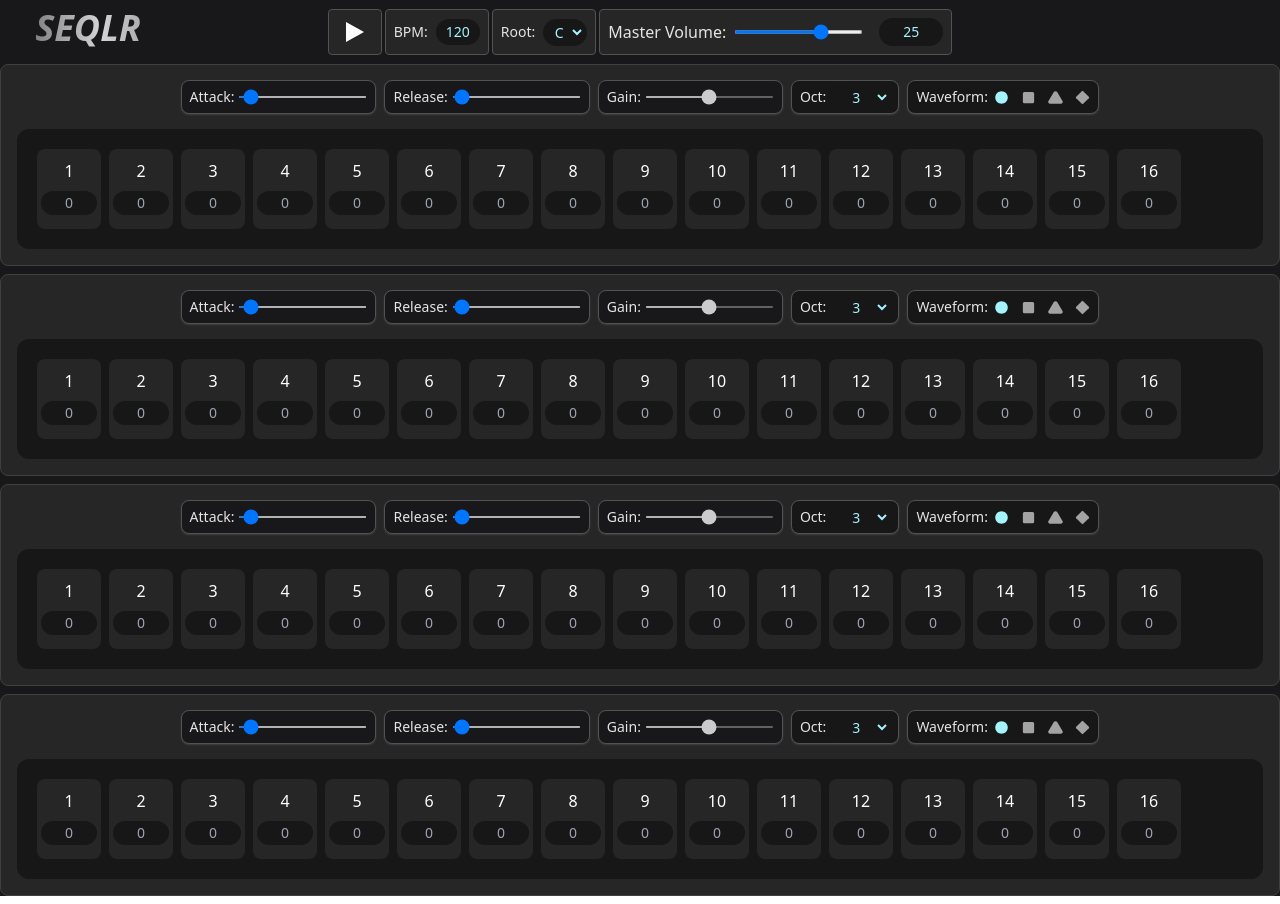
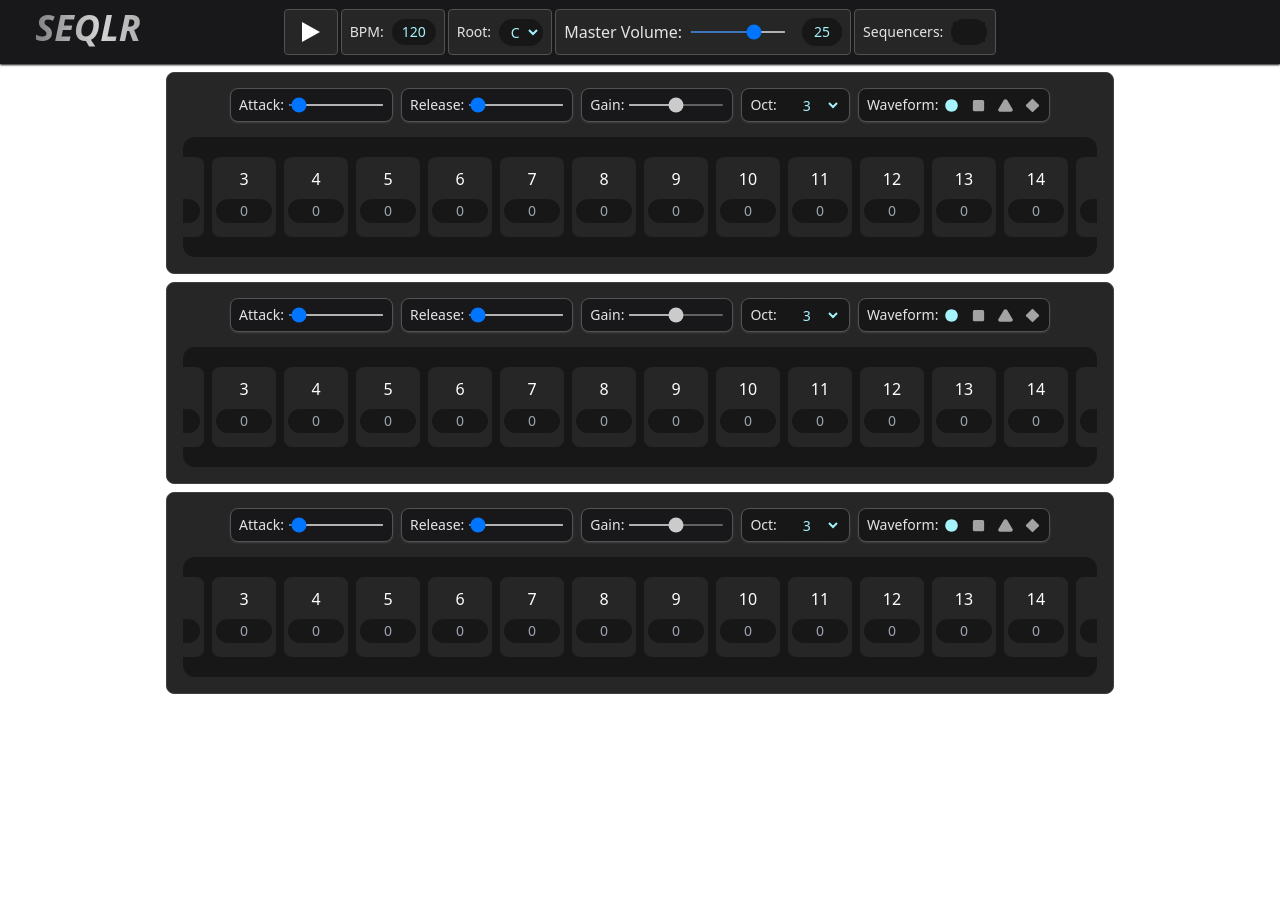
Before and after one commit to wjeffreys96/seqlr, a React (Vite) app: page / in a window 1280 px wide. After the commit the page ends 800 px from the top, so only its background shows below. Built offline with nearby package versions, Linux system fonts and the light colour scheme.

Commit message:
styling adjustments
experimenting with look and feel

```diff
--- a/src/App.tsx
+++ b/src/App.tsx
@@ -3,14 +3,16 @@ import Nav from "./components/ui/Nav";
 
 export default function App() {
   return (
-    <div className="font-sans text-white bg-zinc-900">
-      <h1 className="w-32 h-12 text-center absolute left-6 top-2 italic bg-gradient-to-r from-neutral-500 via-neutral-300 via-60% to-neutral-400 text-transparent bg-clip-text font-bold text-4xl">
+    <>
+      <div className="font-sans text-white bg-inherit">
+        <h1 className="w-32 h-12 text-center absolute z-50 left-6 top-2 italic bg-gradient-to-r from-neutral-500 via-neutral-300 via-60% to-neutral-400 text-transparent bg-clip-text font-bold text-4xl">
           SEQLR
         </h1>
         <Nav />
-      <main className="mx-auto md:max-w-7xl max-w-2xl min-h-custom scrollbar-thin scrollbar-thumb-neutral-500 ">
+        <main className="mx-auto pt-2 max-w-[75vw] min-h-custom max-h-custom overflow-auto scrollbar-thin scrollbar-thumb-neutral-500 ">
           <Sequencer />
         </main>
       </div>
+    </>
   );
 }
--- a/src/AudioContext.tsx
+++ b/src/AudioContext.tsx
@@ -18,8 +18,8 @@ const initialState: ActxStateType = {
   attack: 0.03,
   release: 0.03,
   tempo: 120,
-  sequencerCount: 8,
-  nodeCount: 32,
+  sequencerCount: 3,
+  nodeCount: 16,
   globNoteArr: [],
 };
 
@@ -51,7 +51,7 @@ const reducer = (state: ActxStateType, action: Action): ActxStateType => {
       if (typeof action.payload === "number") {
         return {
           ...state,
-          currentNote: action.payload < 16 ? action.payload : 0,
+          currentNote: action.payload < state.nodeCount ? action.payload : 0,
         };
       } else {
         throw new Error("Incorrect or missing payload");
@@ -148,14 +148,15 @@ export const AudioContextProvider = ({
   children: React.ReactNode;
 }) => {
   const [state, dispatch] = useReducer(reducer, initialState);
+  const { sequencerCount, nodeCount } = state;
 
   // initialize sequencers
   useEffect(() => {
     if (!globNoteArrInit) {
       const outerArr = [];
-      for (let index = 0; index < 4; index++) {
+      for (let index = 0; index < sequencerCount; index++) {
         const innerArr = [];
-        for (let index = 0; index < 16; index++) {
+        for (let index = 0; index < nodeCount; index++) {
           innerArr.push({ id: index, offset: 0, isPlaying: false });
         }
         outerArr.push({
--- a/src/components/InputWithLabel.tsx
+++ b/src/components/InputWithLabel.tsx
@@ -10,6 +10,7 @@ export default function InputWithLabel({
   onSubmit,
 }: InputWithLabelProps) {
   return (
+    <div className="flex justify-between gap-4 border rounded p-2 m-[1px] bg-neutral-800 border-neutral-600">
       <form
         className="flex justify-between items-center gap-2 w-full"
         onSubmit={onSubmit}
@@ -21,5 +22,6 @@ export default function InputWithLabel({
           </div>
         </label>
       </form>
+    </div>
   );
 }
--- a/src/components/KnobModule.tsx
+++ b/src/components/KnobModule.tsx
@@ -135,7 +135,7 @@ export default function KnobModule({ outerIndex }: { outerIndex: number }) {
                 <span className="text-zinc-200">{slider.name}:</span>
                 <input
                   disabled={slider.disabled}
-                  className="h-0.5"
+                  className="h-0.5 w-24"
                   defaultValue={slider.default}
                   type="range"
                   min={slider.min}
--- a/src/components/Sequencer.tsx
+++ b/src/components/Sequencer.tsx
@@ -14,10 +14,12 @@ export default function Sequencer() {
       currentNote,
       masterPlaying,
       globNoteArr,
+      nodeCount,
     }: {
       currentNote: number;
       masterPlaying: boolean;
       globNoteArr: SequencerObject[];
+      nodeCount: number;
     } = state;
 
     if (globNoteArr.length > 0) {
@@ -27,14 +29,16 @@ export default function Sequencer() {
             return (
               <div
                 key={"gnak" + outerIndex}
-                className="flex flex-col gap-4 justify-center items-center mb-2 bg-neutral-800 p-4 rounded-lg border border-neutral-700"
+                className="flex flex-col gap-4 mx-1.5 mb-2 bg-neutral-800 p-4 rounded-lg border border-neutral-700"
               >
                 <KnobModule outerIndex={outerIndex} />
-                <div className="flex gap-2 w-full scrollbar-thumb-neutral-600 scrollbar-thin overflow-auto bg-neutral-900 p-5 rounded-xl ">
+                <div className="flex justify-center gap-2 w-full scrollbar-thumb-neutral-600 scrollbar-thin overflow-auto bg-neutral-900 p-5 rounded-xl ">
                   {arr.innerArr.map((obj: NoteObject) => {
                     const columnIsPlaying =
                       (masterPlaying && obj.id === currentNote - 1) ||
-                      (masterPlaying && currentNote === 0 && obj.id === 15);
+                      (masterPlaying &&
+                        currentNote === 0 &&
+                        obj.id === nodeCount - 1);
                     return (
                       <SequencerNode
                         key={"snk" + obj.id}
--- a/src/components/ui/LogSlider.tsx
+++ b/src/components/ui/LogSlider.tsx
@@ -85,7 +85,7 @@ const LogSlider = forwardRef(function LogSlider(
       <label className="text-zinc-200 flex items-center justify-between gap-2 w-full">
         <span>{labelFor}</span>
         <input
-          className="h-1"
+          className="h-0.5 my-auto w-24"
           id={labelFor}
           ref={ref}
           type="range"
@@ -96,9 +96,9 @@ const LogSlider = forwardRef(function LogSlider(
           step={maxpos / 1000}
         />
       </label>
-      <div className="flex justify-center rounded-full bg-neutral-900 text-cyan-200 text-center px-4 min-w-14 max-w-16 text-sm">
+      <div className="flex justify-center rounded-full bg-neutral-900 text-cyan-200 text-center px-4 max-w-10 text-sm">
         <input
-          className="bg-inherit min-w-10 text-center"
+          className="bg-inherit rounded-full min-w-10 text-center"
           name={labelFor}
           value={sliderNumVal}
           onChange={(e) => {
--- a/src/components/ui/Nav.tsx
+++ b/src/components/ui/Nav.tsx
@@ -4,10 +4,10 @@ import { audioCtx } from "../../AudioContext.ctx.tsx";
 import { AudioContextType } from "../../@types/AudioContext";
 import { Button } from "./MovingBorder";
 import { PlayIcon, StopIcon } from "../../assets/icons";
-import { cn } from "../../utils/cn";
 import LogSlider from "./LogSlider";
 import Scheduler from "../Scheduler";
 import RootSelecter from "../RootSelecter";
+import InputWithLabel from "../InputWithLabel.tsx";
 
 export default function Nav() {
   const masterVolRef = useRef<HTMLInputElement>(null);
@@ -36,12 +36,8 @@ export default function Nav() {
       unit: "",
     };
 
-    const commonStyles = cn(
-      "flex justify-between gap-4 border rounded p-2 m-[1px] bg-neutral-800 border-neutral-600",
-    );
-
     return (
-      <nav className="flex items-center justify-center w-full h-16">
+      <nav className="flex h-16 bg-zinc-900 shadow-zinc-950 text-black shadow-sm z-40 items-center justify-center">
         <div className="flex gap-[1px] h-12">
           <Button
             isDisplay={masterPlaying}
@@ -51,15 +47,19 @@ export default function Nav() {
           >
             {!masterPlaying ? <PlayIcon /> : <StopIcon />}
           </Button>
-          <div className={commonStyles}>
-            <Scheduler globNoteArr={globNoteArr} />
-          </div>
-          <div className={commonStyles}>
-            <RootSelecter />
-          </div>
-          <div className={commonStyles}>
+          <Scheduler globNoteArr={globNoteArr} />
+          <RootSelecter />
+          <div className="flex justify-between gap-4 border rounded p-2 m-[1px] bg-neutral-800 border-neutral-600">
             <LogSlider options={MasterVolSliderOpts} />
           </div>
+          <InputWithLabel
+            onSubmit={(e) => {
+              e.preventDefault();
+            }}
+            labelText="Sequencers: "
+          >
+            <input type="number" className="bg-inherit w-8 text-center" />
+          </InputWithLabel>
         </div>
       </nav>
     );
--- a/src/index.css
+++ b/src/index.css
@@ -16,4 +16,7 @@
   .min-h-custom {
     min-height: calc(100vh - 4rem);
   }
+  .max-h-custom {
+    max-height: calc(100vh - 4rem);
+  }
 }
```
Also changed, not shown: 1 other file (tests, documents, lock files or other folders). Lines whose indentation alone changed are shown as unchanged.
